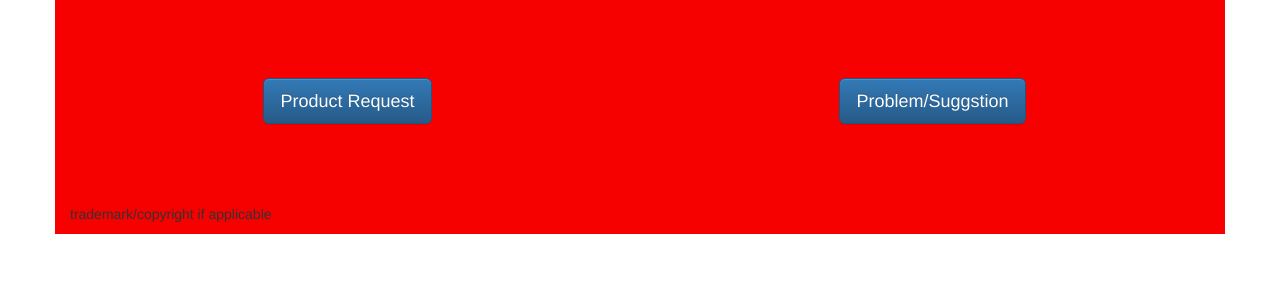
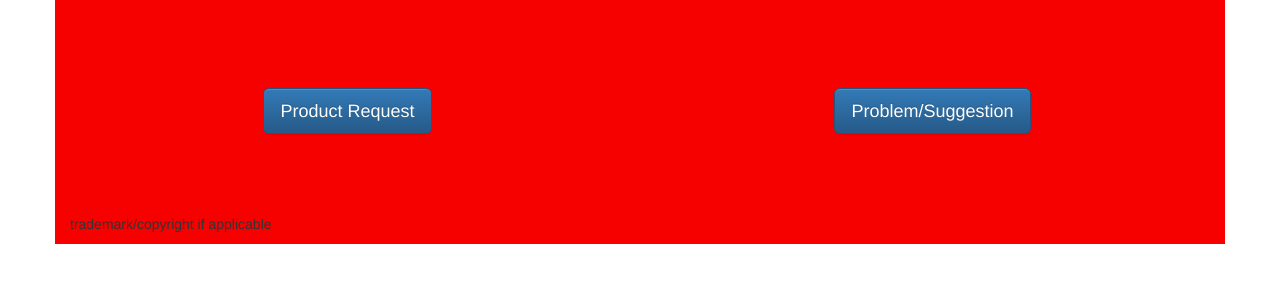
Before and after one commit to MKatz/warehousemarket-feedback, a plain HTML site: page index.html in a window 1280 px wide. Shown: the part 222-504 px from the top of the page. Drawn offline with Linux system fonts and the light colour scheme.

Commit message:
Spellcheck & margin added

```diff
--- a/css/style.css
+++ b/css/style.css
@@ -9,3 +9,7 @@ label, h1, h4 {
 #logo {
     margin-top: 5px;
 }
+
+button {
+    margin: 10px;
+}
--- a/index.html
+++ b/index.html
@@ -36,7 +36,7 @@
             </div>
             <div class="col-md-6 text-center">
                 <button type="button" class="btn btn-primary btn-lg" data-toggle="modal" data-target="#problemSuggestion">
-                    Problem/Suggstion
+                    Problem/Suggestion
                 </button>
             </div>
         </div>
@@ -91,7 +91,7 @@
                             <p class="lead">Problem/Suggestion</p>
                             <form>
                                 <div class="form-group">
-                                    <textarea type="problem" class="form-control" id="problem" placeholder="Describe here" rows="4"></textarea>
+                                    <textarea type="problem" class="form-control" id="problem" placeholder="Describe here" rows="4" contenteditable="true" spellcheck="true"></textarea>
                                 </div>
                                 <div class="form-group">
                                     <p>Your Name (or Anonymous)</p>
```
